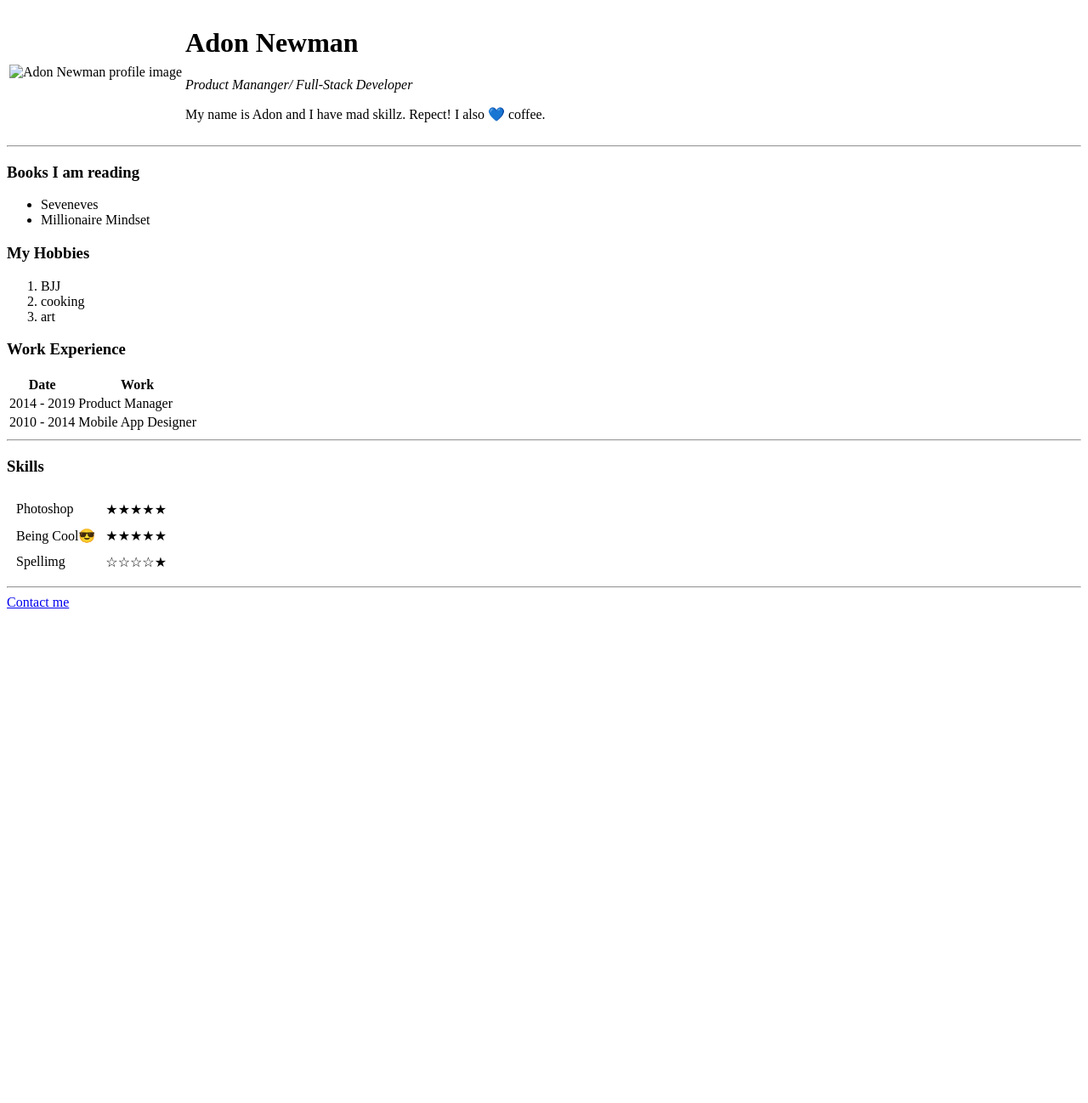
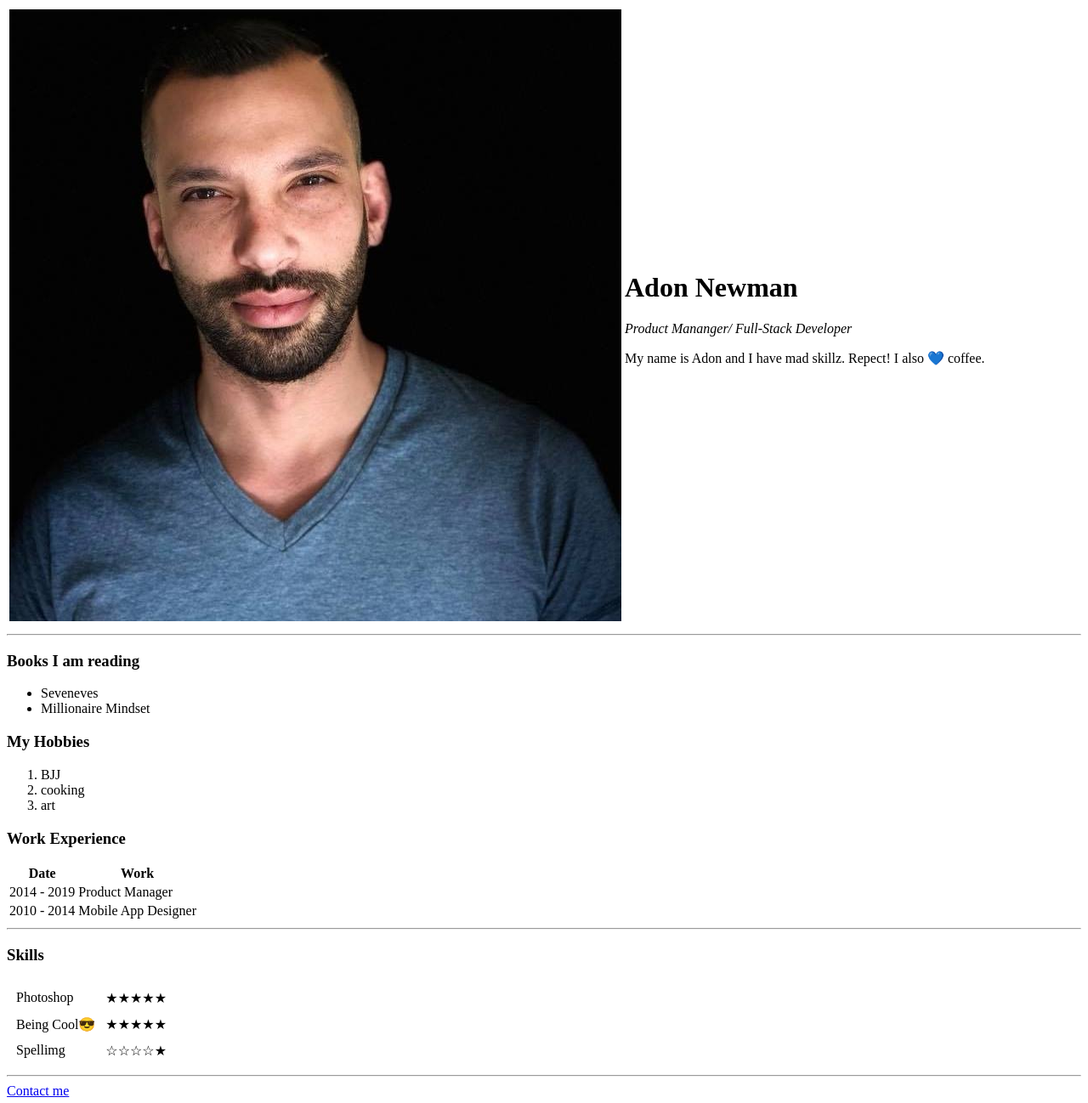
Before and after one commit to adonnewman/cv, a plain HTML site: page index.html in a window 1280 px wide. Shown: the whole page at 85% size. Before the commit the page ends 800 px from the top, so only its background shows below. Drawn offline with Linux system fonts and the light colour scheme; the site is published under a folder, as on GitHub Pages, so addresses that start at the root find nothing.

Commit message:
Index upload
Fixing paths attempt 2

```diff
--- a/index.html
+++ b/index.html
@@ -9,7 +9,7 @@
 <body>
   <table>
     <tr>
-      <td> <img src="/images/adon-profile.jpg" alt="Adon Newman profile image">
+      <td> <img src="images/adon-profile.jpg" alt="Adon Newman profile image">
       </td>
       <td>
         <h1>Adon Newman</h1>
@@ -59,12 +59,13 @@
       <td>Being Cool😎 </td>
       <td>★★★★★</td>
     </tr>
+    <tr>
     <td>Spellimg </td>
     <td>☆☆☆☆★</td>
     </tr>
   </table>
   <hr>
-  <a href="/Users/adon1/Desktop/Full Stack Course/Web Development/HTML - Personal Site/contact.html" >Contact me</a>
+  <a href="contact.html" >Contact me</a>
 </body>
 
 </html>
```
